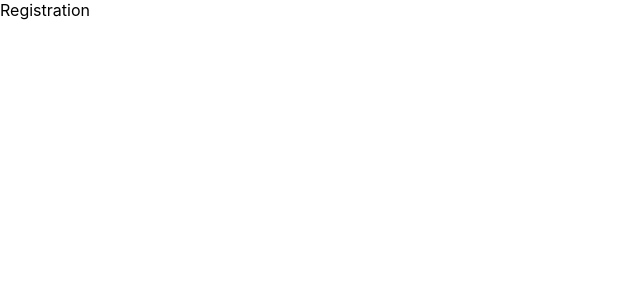
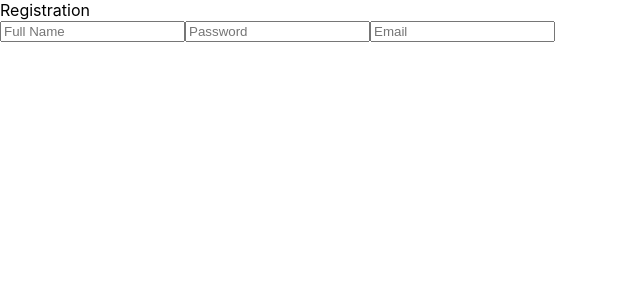
Before and after one commit to kinyean/LivinDex, a React (Create React App) app in the folder my-app/: page /Registration in a window 1280 px wide. Shown: the top 300 px of the page, without its empty margins (0-640 px from the left). Built offline with nearby package versions, Linux system fonts and the light colour scheme.

Commit message:
Add Registration Input

```diff
--- a/my-app/src/Pages/Registration.tsx
+++ b/my-app/src/Pages/Registration.tsx
@@ -1,8 +1,17 @@
 import React from "react";
 
-const Registration = () => {
+const Registration: React.FC = () => {
 
-    return <div> Registration</div>;
+    return (
+    <>
+        <div> Registration</div>
+        <form>
+            <input  type="text" name="name" placeholder="Full Name"/>
+            <input  type="text" name="password" placeholder="Password"/>
+            <input  type="text" name="email" placeholder="Email"/>
+        </form>
+
+    </>);
 
 }
 
```
